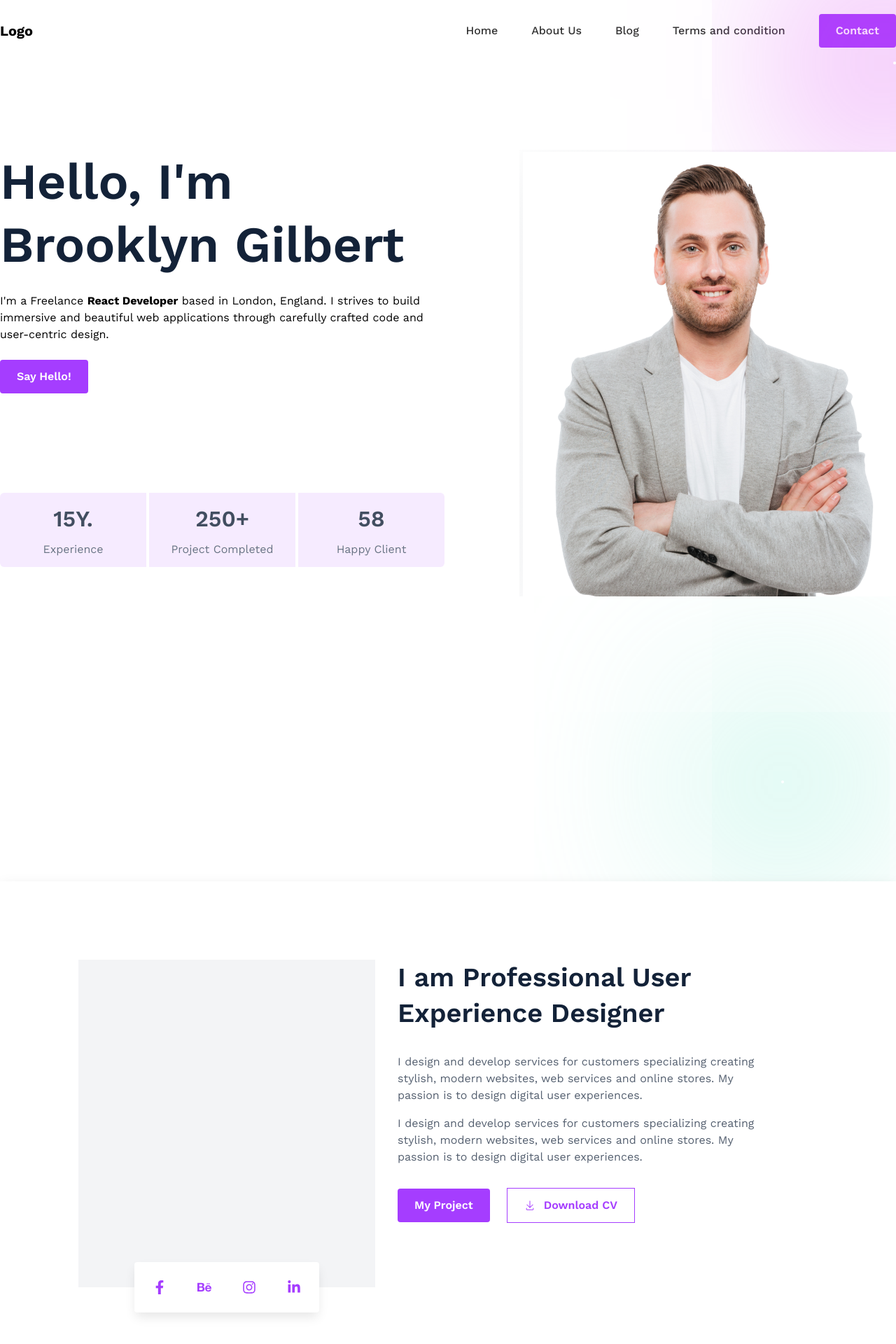
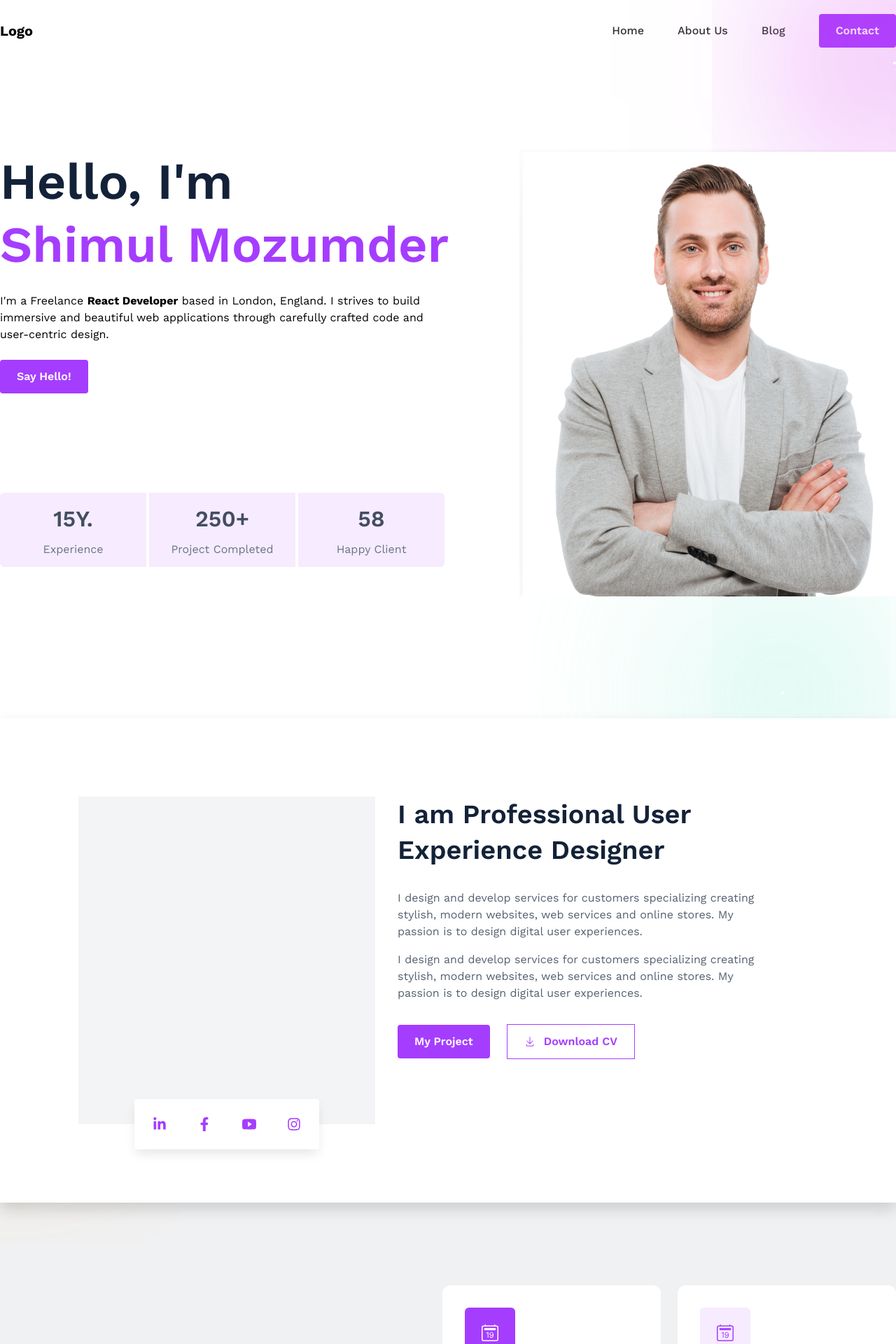
Before and after one commit to Nahid-hasan-web/DMportfolio, a Next.js app: page / in a window 1280 px wide. Shown: the top 1920 px of the page at 70% size. Built offline with nearby package versions, Linux system fonts and the light colour scheme.

Commit message:
social icons added

```diff
--- a/app/common-components/Footer.jsx
+++ b/app/common-components/Footer.jsx
@@ -5,7 +5,7 @@ import ContactForm from '../components/home/ContactForm'
 const Footer = () => {
       const navbaritems = [
     {
-      navbarContent: "Home",
+      navbarContent: "Site map",
       navbarLink: "/",
     },
     {
--- a/app/components/AboutMe.jsx
+++ b/app/components/AboutMe.jsx
@@ -6,13 +6,14 @@ import { FaInstagram } from "react-icons/fa6";
 import { FaLinkedinIn } from "react-icons/fa6";
 import ButtonV1 from "../common-components/ButtonV1";
 import { GoDownload } from "react-icons/go";
+import { IoLogoYoutube } from "react-icons/io5";
 
 const AboutMe = () => {
   const socialLiks = [
+    { socailLink: "/", socialIcon: <FaLinkedinIn /> },
     { socailLink: "/", socialIcon: <FaFacebookF /> },
-    { socailLink: "/", socialIcon: <FaBehance /> },
-    { socailLink: "/", socialIcon: <FaInstagram /> },
-    { socailLink: "/", socialIcon: <FaLinkedinIn /> },
+    { socailLink: "/", socialIcon: <IoLogoYoutube/> },
+    { socailLink: "/", socialIcon: <FaInstagram/> },
   ];
   return (
     <>
--- a/app/components/Banner.jsx
+++ b/app/components/Banner.jsx
@@ -9,13 +9,13 @@ const Banner = () => {
     <>
       <section
         id="Banner"
-        className="relative h-auto md:h-[1712px] pt-8 md:pt-[126px] px-4 lg:px-0"
+        className="relative h-auto md:h-[1500px] pt-8 md:pt-[126px] px-4 lg:px-0"
       >
         <div className="container">
           <div className="flex flex-wrap-reverse md:flex-row md:justify-between gap-8 md:gap-0">
             <div className="banner_text w-full md:w-auto">
-              <h1 className="max-w-full md:max-w-[578px] text-4xl sm:text-5xl md:text-[72px] font-semibold text-[#132238] leading-tight">
-                Hello, I'm Brooklyn Gilbert
+              <h1 className="max-w-full md:max-w-[678px] text-4xl sm:text-5xl md:text-[72px] font-semibold text-[#132238] leading-tight">
+                Hello, I'm  <span className="text-brandColor block">Shimul Mozumder</span>
               </h1>
               <p className="commonp max-w-full md:max-w-[648px] my-4 md:my-6 text-sm sm:text-base">
                 I'm a Freelance{" "}
--- a/app/components/Navbar.jsx
+++ b/app/components/Navbar.jsx
@@ -18,10 +18,7 @@ const Navbar = () => {
       navbarContent: "Blog",
       navbarLink: "/",
     },
-    {
-      navbarContent: "Terms and condition",
-      navbarLink: "/",
-    },
+
   ];
   const menuClasses = `text-base font-medium items-center md:flex md:gap-12 md:static md:flex-row md:w-auto ${
     open
--- a/app/components/home/ContactForm.jsx
+++ b/app/components/home/ContactForm.jsx
@@ -3,8 +3,11 @@ import { MdOutlineLocationOn } from "react-icons/md";
 import { MdOutlineEmail } from "react-icons/md";
 import { FiPhone } from "react-icons/fi";
 import { FaFacebookF } from "react-icons/fa";
-import { IoBasketballOutline } from "react-icons/io5";
+import { IoBasketballOutline, IoLogoPinterest } from "react-icons/io5";
 import { PiPaperPlaneRightLight } from "react-icons/pi";
+import { FaXTwitter } from "react-icons/fa6";
+import { IoLogoYoutube } from "react-icons/io5";
+
 
 import { FaBehance } from "react-icons/fa";
 import { LuInstagram } from "react-icons/lu";
@@ -67,16 +70,19 @@ const ContactForm = () => {
                   <FaFacebookF className="text-xl" />
                 </div>
                 <div className="w-12 h-12 hover:bg-brandColor flex justify-center items-center text-brandColor duration-[.4s] hover:text-white rounded-sm">
-                  <IoBasketballOutline className="text-xl" />
+                  <FaXTwitter className="text-xl" />
                 </div>
                 <div className="w-12 h-12 hover:bg-brandColor flex justify-center items-center text-brandColor duration-[.4s] hover:text-white rounded-sm">
-                  <FaBehance className="text-xl" />
+                  <IoLogoYoutube className="text-xl" />
                 </div>
                 <div className="w-12 h-12 hover:bg-brandColor flex justify-center items-center text-brandColor duration-[.4s] hover:text-white rounded-sm">
                   <LuInstagram className="text-xl" />
                 </div>
                 <div className="w-12 h-12 hover:bg-brandColor flex justify-center items-center text-brandColor duration-[.4s] hover:text-white rounded-sm">
                   <FaLinkedinIn className="text-xl" />
+                </div>
+                <div className="w-12 h-12 hover:bg-brandColor flex justify-center items-center text-brandColor duration-[.4s] hover:text-white rounded-sm">
+                  <IoLogoPinterest className="text-xl" />
                 </div>
               </div>
             </div>
@@ -98,18 +104,18 @@ const ContactForm = () => {
               />
               <input
                 className="w-full border-b-3 border-gray-200 text-gray-500 focus-within:border-brandColor text-xl outline-none font-normal focus-within:placeholder:text-brandColor mb-6"
-                placeholder="Location*"
+                placeholder="Address*"
                 type="text"
               />
               <div className="flex gap-6">
                 <input
                   className="w-[200px] border-b-3 border-gray-200 text-gray-500 focus-within:border-brandColor text-xl outline-none font-normal focus-within:placeholder:text-brandColor mb-6"
-                  placeholder="Email*"
+                  placeholder="Phone"
                   type="text"
                 />
                 <input
                   className="w-[336px] border-b-3 border-gray-200 text-gray-500 focus-within:border-brandColor text-xl outline-none font-normal focus-within:placeholder:text-brandColor mb-6"
-                  placeholder="Location*"
+                  placeholder="City*"
                   type="text"
                 />
               </div>
--- a/app/layout.js
+++ b/app/layout.js
@@ -6,7 +6,7 @@ import "./globals.css";
 
 
 export const metadata = {
-  title: "Create Next App",
+  title: "FaInstagram",
   description: "Generated by create next app",
 };
 
```
